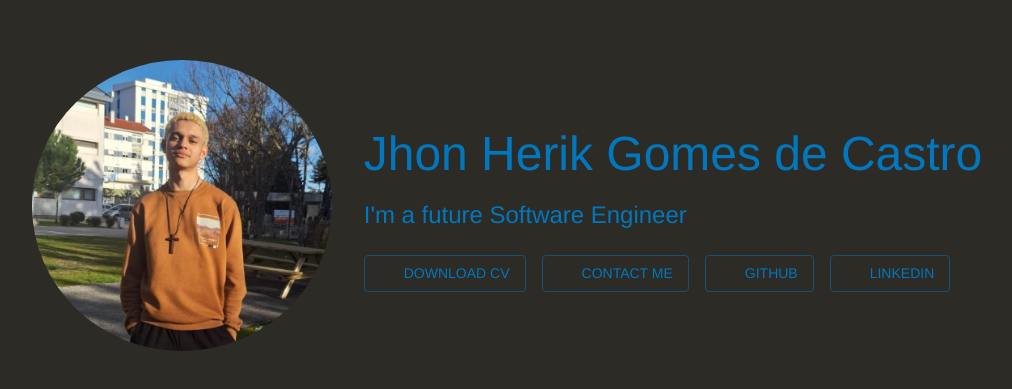
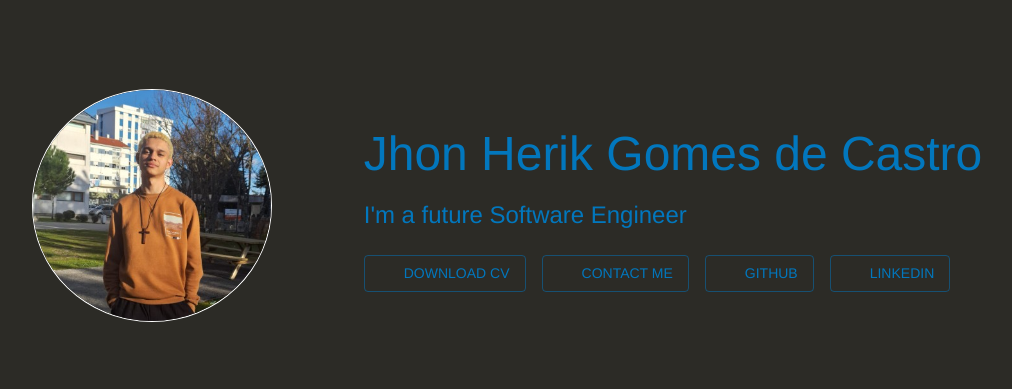
Before and after one commit to jhonherikgc/Portf-lio-Dev, a React (Vite) app: page / in a window 1280 px wide. Shown: the part 191-580 px from the top of the page, without its empty margins (133-1145 px from the left). Built offline with nearby package versions, Linux system fonts and the light colour scheme; some icons are missing.

Commit message:
latest-updater

```diff
--- a/src/pages/Sections/Hero/Hero.tsx
+++ b/src/pages/Sections/Hero/Hero.tsx
@@ -16,12 +16,10 @@ const Hero = () => {
     }));
 
     const StyledAvatar = styled("img")(({ theme }) => ({
-        width: "100%",
+        width: "80%",
         maxWidth: "300px",
         borderRadius: "50%",
-        [theme.breakpoints.down('md')]: {
-            marginBottom: theme.spacing(4),
-        },
+        border:  `1px solid ${theme.palette.primary.contrastText}`
     }));
 
     return (
```
